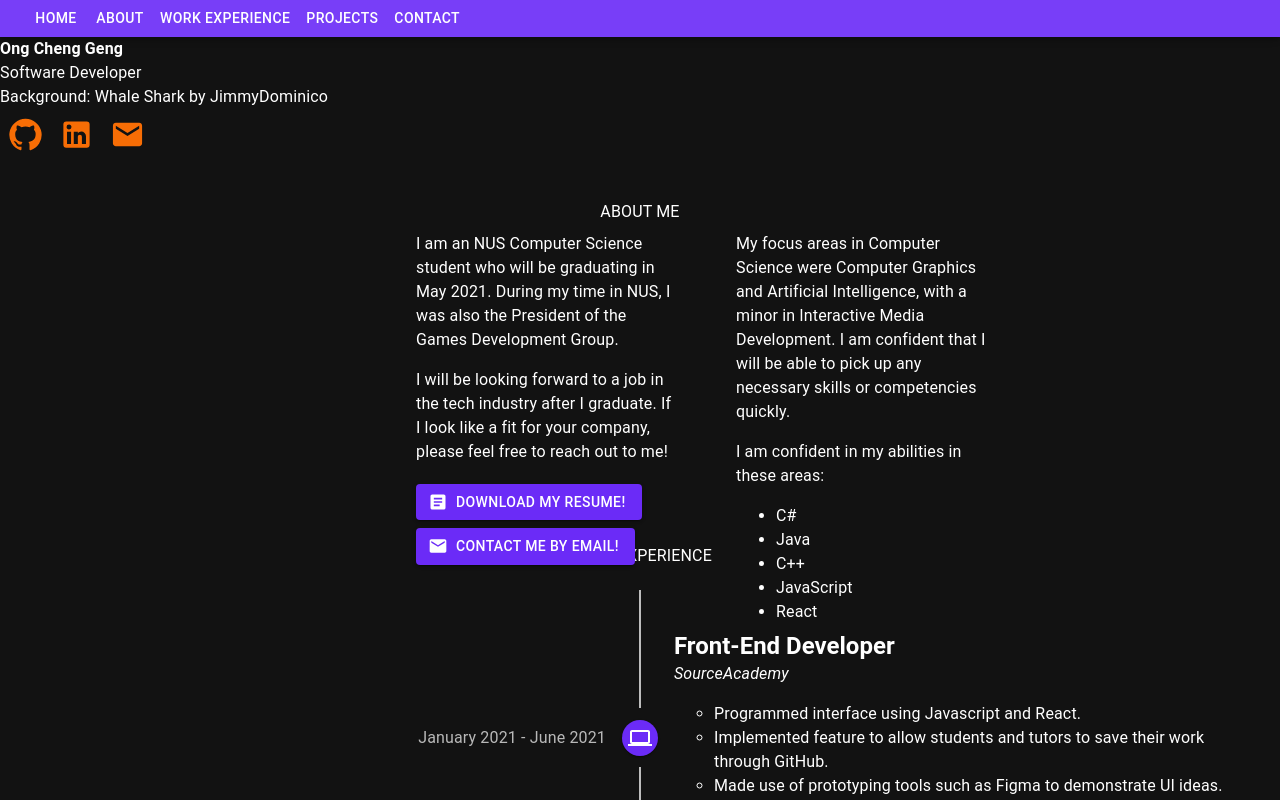
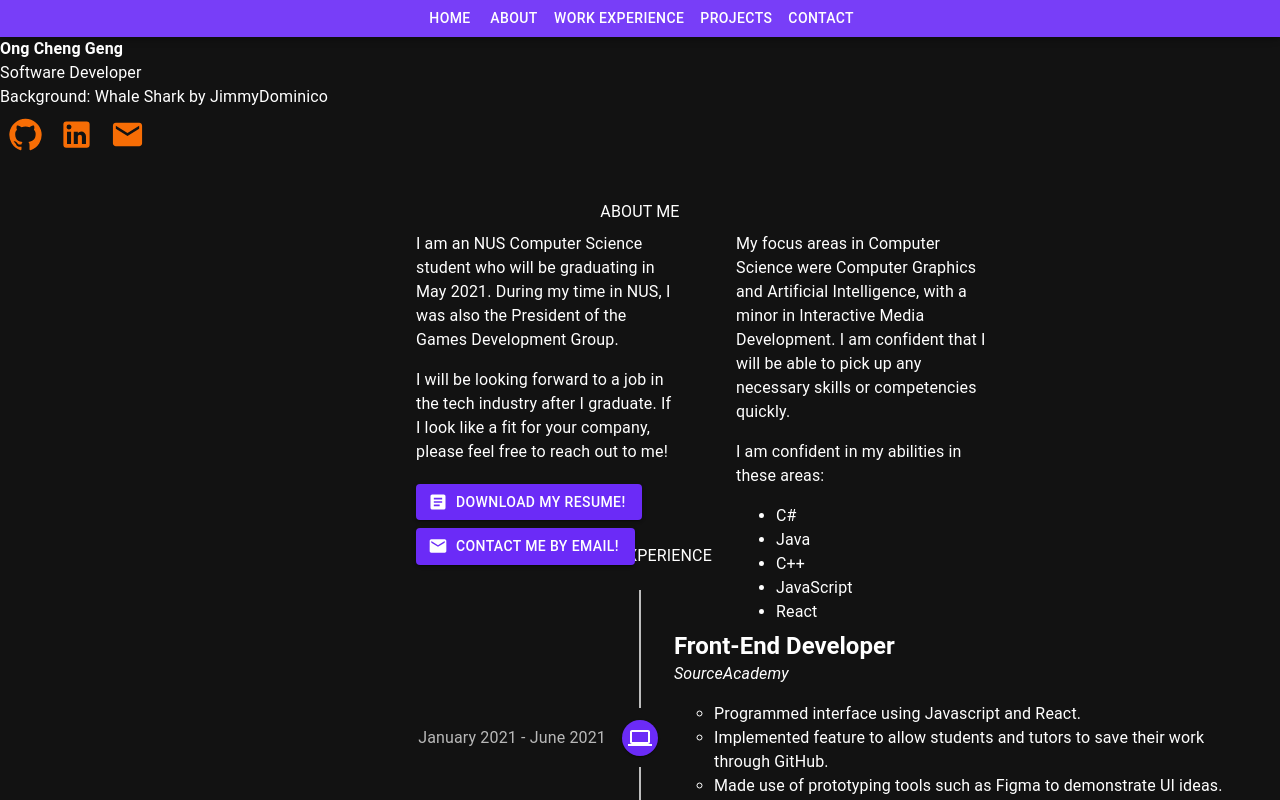
Before and after one commit to ChengGeng97/chenggeng97.github.io, a React (Create React App) app: page / in a window 1280 px wide. Shown: the top 800 px of the page. Built offline with nearby package versions, Linux system fonts and the light colour scheme.

Commit message:
feat: centered Navbar

```diff
--- a/src/NavBar.js
+++ b/src/NavBar.js
@@ -1,8 +1,9 @@
-import { AppBar, Button, Container } from "@mui/material";
+import { AppBar, Box, Button, Container } from "@mui/material";
 
 export function NavBar() {
   return (
     <AppBar position="sticky" enableColorOnDark={true}>
+      <Box sx={{ mx: "auto" }}>
         <Container maxWidth="xl">
           <Button sx={{ color: 'white' }} href="#home">HOME</Button>
           <Button sx={{ color: 'white' }} href="#aboutme">ABOUT</Button>
@@ -10,6 +11,7 @@ export function NavBar() {
           <Button sx={{ color: 'white' }} href="#projects">PROJECTS</Button>
           <Button sx={{ color: 'white' }} href="#contact">CONTACT</Button>
         </Container>
+      </Box>
     </AppBar>
   );
 }
```
Lines whose indentation alone changed are shown as unchanged.
